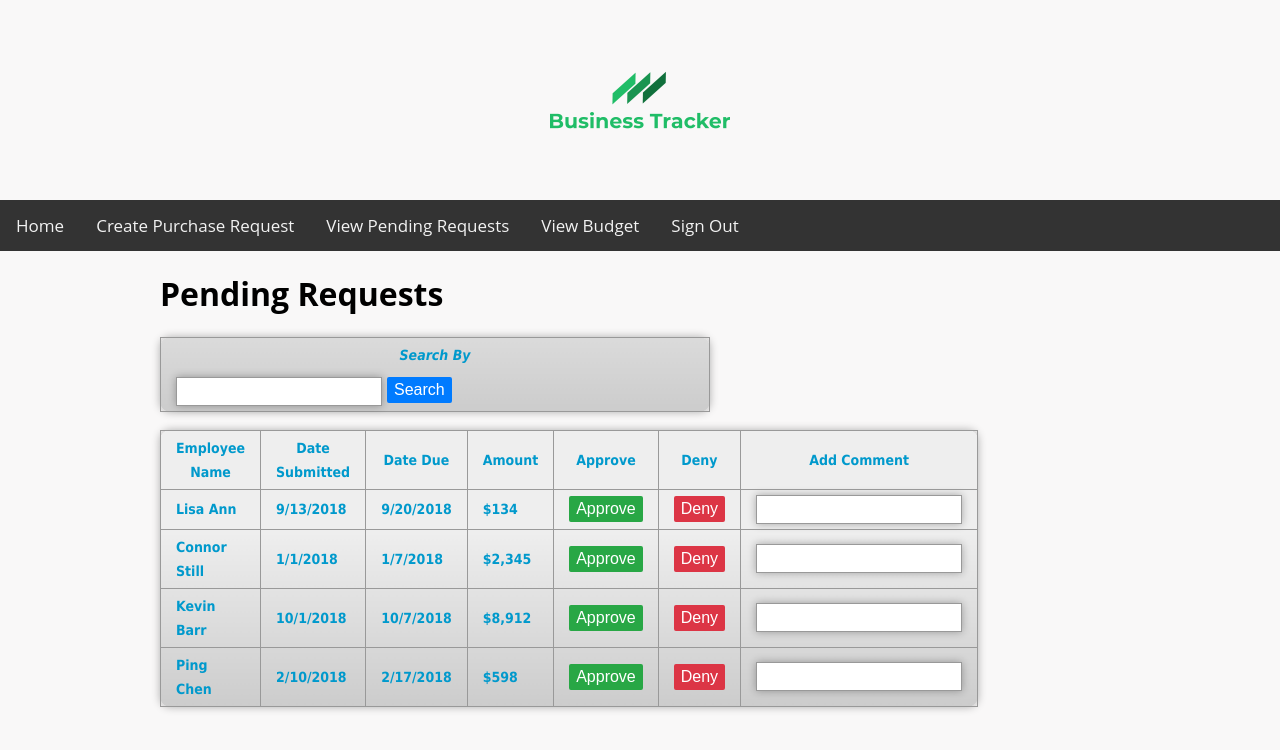
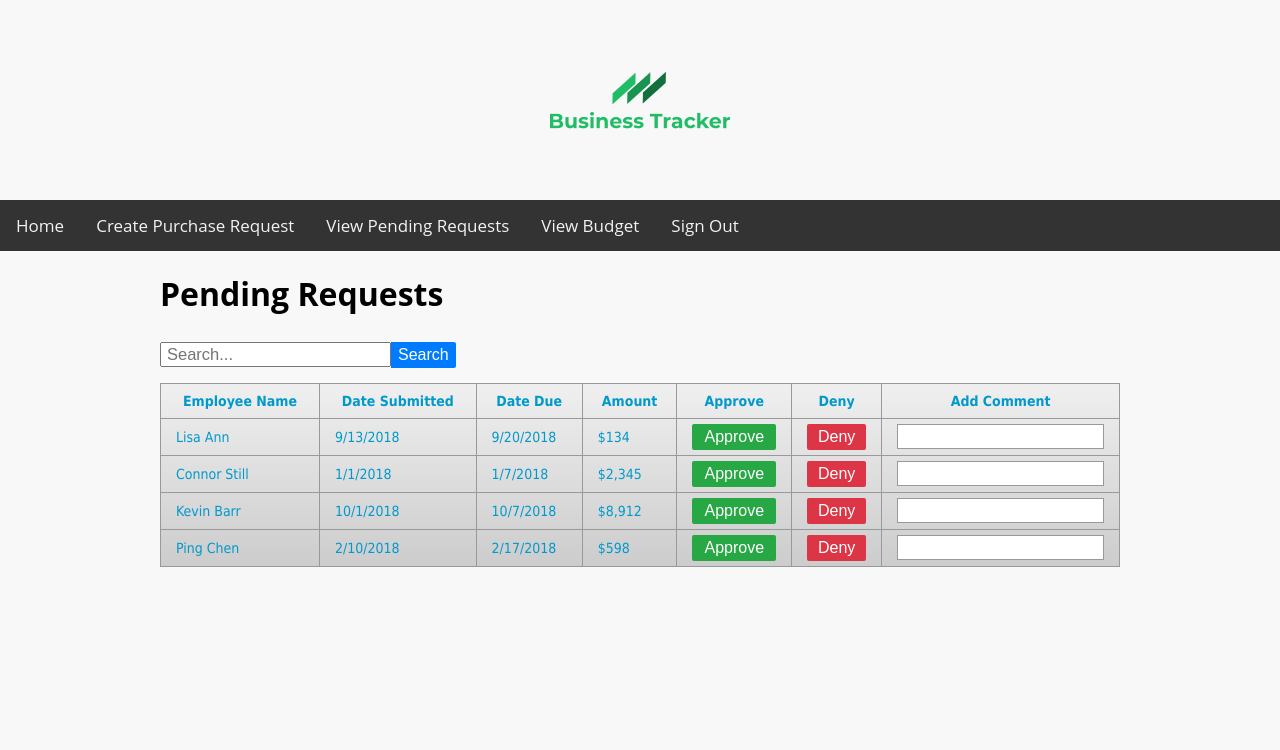
Before and after one commit to muffinman148/cis444-web-project, a PHP site: page /HTML/viewRequests.html in a window 1280 px wide. Shown: the top 750 px of the page. Run offline with PHP 8.4, Linux system fonts and the light colour scheme.

Commit message:
Styling, Search Bar - Fixes search bar. Removed some form styling. Adds input field border-box to allow for proper 100% widths.

```diff
--- a/CSS/stylesheet.css
+++ b/CSS/stylesheet.css
@@ -1,3 +1,4 @@
+/* Global Styling */
 html, body {
     max-width: 100%;
     overflow-x: hidden;
@@ -39,6 +40,13 @@ table { border-collapse: collapse; }
 th, td { padding: 5px 15px; }
 td button { margin: 0; }
 
+input, textarea {
+    -webkit-box-sizing: border-box;
+    -moz-box-sizing: border-box;
+    box-sizing: border-box;
+}
+/* End Global Styling */
+
 /* Login */
 .login {
     margin-right: auto;
@@ -72,7 +80,6 @@ label {
 #username, #password {
     /* display: inline-block; */
     width: 100%;
-    box-sizing: border-box;
     font-size: 14px;
     padding: 5px;
     margin-top: 5px;
@@ -101,13 +108,18 @@ button.denyButton, .cancelButton {
 button.searchButton {
     background-color: #007BFF;
     border: 2px solid #007BFF;
-    float: left;
     width: auto;
-    margin-left: 5px;
+    border-top-left-radius: 0;
+    border-bottom-left-radius: 0;
 }
 
-#orderBy {
-    float: left;
+.searchbar {
+    padding-left: 5px;
+    font-size: 16.5px;
+}
+
+.searchForm {
+    margin-bottom: 10px;
 }
 
 .userRole {
@@ -167,37 +179,39 @@ button.searchButton {
     background: -moz-linear-gradient(bottom, #CCCCCC, #EEEEEE 175px);
     background: linear-gradient(bottom, #CCCCCC, #EEEEEE 175px);
     position: relative;
-    width: 550px;
-    height: 100%;
+    width: 100%;
+    /* height: 100%; */
     font-family: Tahoma, Geneva, sans-serif;
     font-size: 14px;
     font-style: italic;
     line-height: 24px;
-    font-weight: bold;
+    /* font-weight: bold; */
     color: #09C;
     text-decoration: none;
-    border-radius: 10px;
     padding: 10px;
     border: 1px solid #999;
     border: inset 1px solid #333;
-    -webkit-box-shadow: 0px 0px 8px rgba(0, 0, 0, 0.3);
-    -moz-box-shadow: 0px 0px 8px rgba(0, 0, 0, 0.3);
-    box-shadow: 0px 0px 8px rgba(0, 0, 0, 0.3);
+    /* border-radius: 10px; */
+    /* -webkit-box-shadow: 0px 0px 8px rgba(0, 0, 0, 0.3); */
+    /* -moz-box-shadow: 0px 0px 8px rgba(0, 0, 0, 0.3); */
+    /* box-shadow: 0px 0px 8px rgba(0, 0, 0, 0.3); */
 }
 
 .form input{
-    width: 200px;
+    width: 100%;
     display: block;
     border: 1px solid #999;
     height: 25px;
-    -webkit-box-shadow: 0px 0px 8px rgba(0, 0, 0, 0.3);
-    -moz-box-shadow: 0px 0px 8px rgba(0, 0, 0, 0.3);
-    box-shadow: 0px 0px 8px rgba(0, 0, 0, 0.3);
+    padding-left: 5px;
+    /* -webkit-box-shadow: 0px 0px 8px rgba(0, 0, 0, 0.3); */
+    /* -moz-box-shadow: 0px 0px 8px rgba(0, 0, 0, 0.3); */
+    /* box-shadow: 0px 0px 8px rgba(0, 0, 0, 0.3); */
 }
 
 .form textarea{
-    width:544px;
+    width: 100%;
     height: 150px;
+    padding: 5px;
 }
 
 .HomeBackground{
--- a/HTML/viewRequests.html
+++ b/HTML/viewRequests.html
@@ -19,32 +19,9 @@
         <div class="wrapper">
         <h1> Pending Requests </h1>
 
-       <table class="form">
-            <tr>
-                <th>Search By</th>
-            </tr>
-            <!-- <th>Search By Name</th> -->
-            <!-- <th>Search By Department</th> -->
-            <!-- <th>Search By Date</th> -->
-            <tr>
-            	<td>
-            		<input type="text" name="orderBy" id="orderBy"/>
-                    <button class="searchButton" onclick="validate()"/>Search</button>
-            	</td>
-                <!-- <td> -->
-                <!--     <input type="text" name="name" id="searchName"/>	 -->
-                <!-- </td> -->
-                <!-- <td> -->
-                <!--     <input type="text" name="Department" id="searchDep"/>	 -->
-                <!-- </td> -->
-                <!-- <td> -->
-                <!--     <input type="text" name="Date" id="orderDate"/>	 -->
-                <!-- </td> -->
-            </tr>
-        </table>
-        <br/>
-
-
+        <div class="searchForm">
+            <input type="text" name="orderBy" class="searchbar" placeholder="Search..."></input><button class="searchButton" onclick="validate()"/>Search</button>
+        </div>
 		<table border="1" class="form" style = "font-style: normal;">
 			<tr>
 				<th>Employee Name</th>
```
Also changed, not shown: HTML/Create.html (+18 -25 lines).
